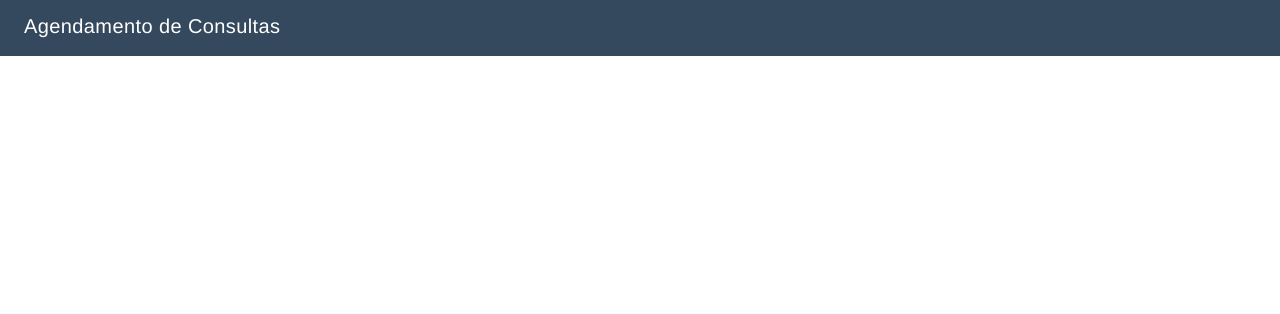
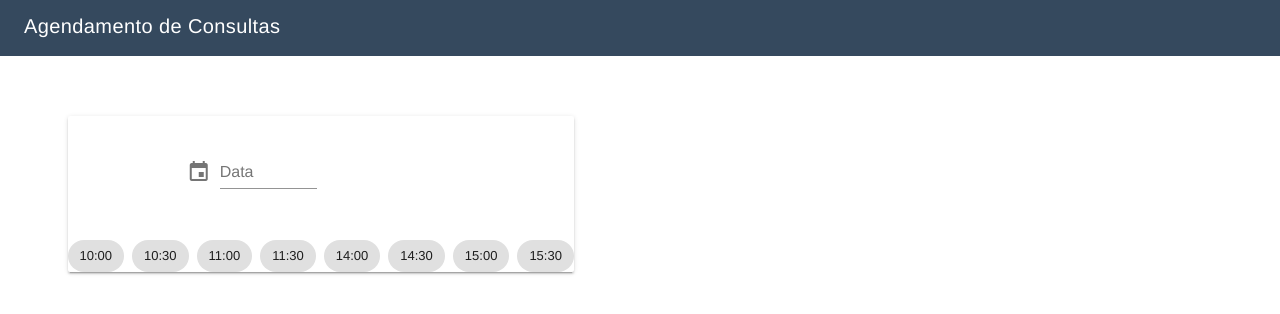
Before and after one commit to philipguedes/agendamento-de-consultas, a Vue app: page /#/ in a window 1280 px wide. Shown: the top 314 px of the page. Built offline with nearby package versions, Linux system fonts and the light colour scheme.

Commit message:
REfatora view, cria componente para schedule e view de scheduling

```diff
--- a/src/components/Calendar.vue
+++ b/src/components/Calendar.vue
@@ -1,9 +1,31 @@
 <template>
-  <div padding="8px">
-    <v-layout align-center justify-center>
-      <v-date-picker v-model="date" dark no-title></v-date-picker>
+<v-container grid-list-md>
+    <v-layout row wrap>
+      <v-flex xs12 lg6>
+        <v-menu
+          ref="menu"
+          :close-on-content-click="false"
+          v-model="menu"
+          :nudge-right="10"
+          lazy
+          top
+          transition="scale-transition"
+          full-width
+          max-width="290px"
+          min-width="290px">
+          <v-text-field
+            slot="activator"
+            readonly
+            :value="computedDateFormatted"
+            clearable
+            prepend-icon="event"
+            label="Data">
+          </v-text-field>
+          <v-date-picker v-model="date" no-title @input="menu = false"></v-date-picker>
+        </v-menu>
+      </v-flex>
     </v-layout>
-  </div>
+  </v-container>
 </template>
 
 <script>
@@ -13,14 +35,23 @@ export default {
   name: 'calendar',
   data () {
     return {
-      date: new Date().toISOString().substr(0, 10)
+      date: '',
+      menu: false
     }
   },
   watch: {
     date (val) {
       this.$emit('changed', moment(val))
     }
+  },
+  computed: {
+    computedDateFormatted () {
+      return this.date ? moment(this.date).format('DD/MM/YYYY') : ''
+    }
+  },
+  methods: {
   }
+
 }
 </script>
 
--- /dev/null
+++ b/src/components/Scheduler.vue
@@ -0,0 +1,69 @@
+<template>
+    <v-container grid-list-md align-center justify-center>
+<v-layout row wrap>
+
+
+
+  <v-card>
+    <v-layout column align-center justify-center wrap>
+      <v-flex>
+        <calendar v-on:changed="say('hi')"></calendar>
+      </v-flex>
+      <v-flex>
+
+      <div>
+        <v-item-group multiple>
+          <v-layout align-center justify-center row wrap>
+            <v-item
+              v-for="it in items"
+              :key="it">
+              <v-chip
+                slot-scope="{ active }"
+                :selected="active"
+                v-on:click="select(it)">
+                {{ it }}
+              </v-chip>
+            </v-item>
+          </v-layout>
+        </v-item-group>
+      </div>
+      </v-flex>
+    </v-layout>
+  </v-card>
+
+</v-layout>
+    </v-container>
+</template>
+
+<script>
+import Calendar from './Calendar.vue'
+
+export default {
+  name: 'scheduler',
+  data () {
+    return {
+      items: [
+        '10:00',
+        '10:30',
+        '11:00',
+        '11:30',
+        '14:00',
+        '14:30',
+        '15:00',
+        '15:30'
+      ]
+    }
+  },
+  methods: {
+    say: (h) => { console.log(h) },
+    select (time) {
+      // TODO: remove log
+      console.log(`bla: ${time}`)
+      this.time = time
+    }
+  },
+  components: {
+    Calendar
+  }
+}
+</script>
--- a/src/router/index.js
+++ b/src/router/index.js
@@ -1,15 +1,15 @@
 import Vue from 'vue'
 import Router from 'vue-router'
-import Appointment from '@/views/Appointment'
+import Scheduling from '@/views/Scheduling'
 
 Vue.use(Router)
 
 export default new Router({
   routes: [
     {
-      path: '/appointment',
-      name: 'Appointment',
-      component: Appointment
+      path: '/',
+      name: 'Scheduling',
+      component: Scheduling
     }
   ]
 })
--- a/src/views/Appointment.vue
+++ /dev/null
@@ -1,63 +0,0 @@
-<template>
-<!-- <v-layout align-center column> -->
-    <v-container grid-list-md align-center justify-center>
-
-  <v-card>
-      <v-layout row align-center justify-center>
-        <v-flex d-flex xs12 sm5 md4>
-          <calendar v-on:changed="say('hi')"></calendar>
-        </v-flex>
-        <v-flex d-flex xs12 sm3 md2 align-center>
-          <v-item-group multiple>
-            <v-layout align-center justify-center row wrap>
-              <v-item
-                v-for="it in items"
-                :key="it">
-                <v-chip
-                  slot-scope="{ active }"
-                  :selected="active"
-                  v-on:click="select(it)">
-                  {{ it }}
-                </v-chip>
-              </v-item>
-            </v-layout>
-          </v-item-group>
-        </v-flex>
-      </v-layout>
-  </v-card>
-    </v-container>
-<!-- </v-layout> -->
-</template>
-
-<script>
-import Calendar from '../components/Calendar.vue'
-
-export default {
-  name: 'hello',
-  data () {
-    return {
-      items: [
-        '10:00',
-        '10:30',
-        '11:00',
-        '11:30',
-        '14:00',
-        '14:30',
-        '15:00',
-        '15:30'
-      ]
-    }
-  },
-  methods: {
-    say: (h) => { console.log(h) },
-    select (time) {
-      // TODO: remove log
-      console.log(`bla: ${time}`)
-      this.time = time
-    }
-  },
-  components: {
-    Calendar
-  }
-}
-</script>
--- /dev/null
+++ b/src/views/Scheduling.vue
@@ -0,0 +1,20 @@
+<template>
+  <scheduler></scheduler>
+</template>
+
+<script>
+import Scheduler from '../components/Scheduler.vue'
+
+export default {
+  name: 'hello',
+  data () {
+    return {
+    }
+  },
+  methods: {
+  },
+  components: {
+    Scheduler
+  }
+}
+</script>
```
Also changed, not shown: src/components/Schedule.vue (deleted, +0 -54 lines).
